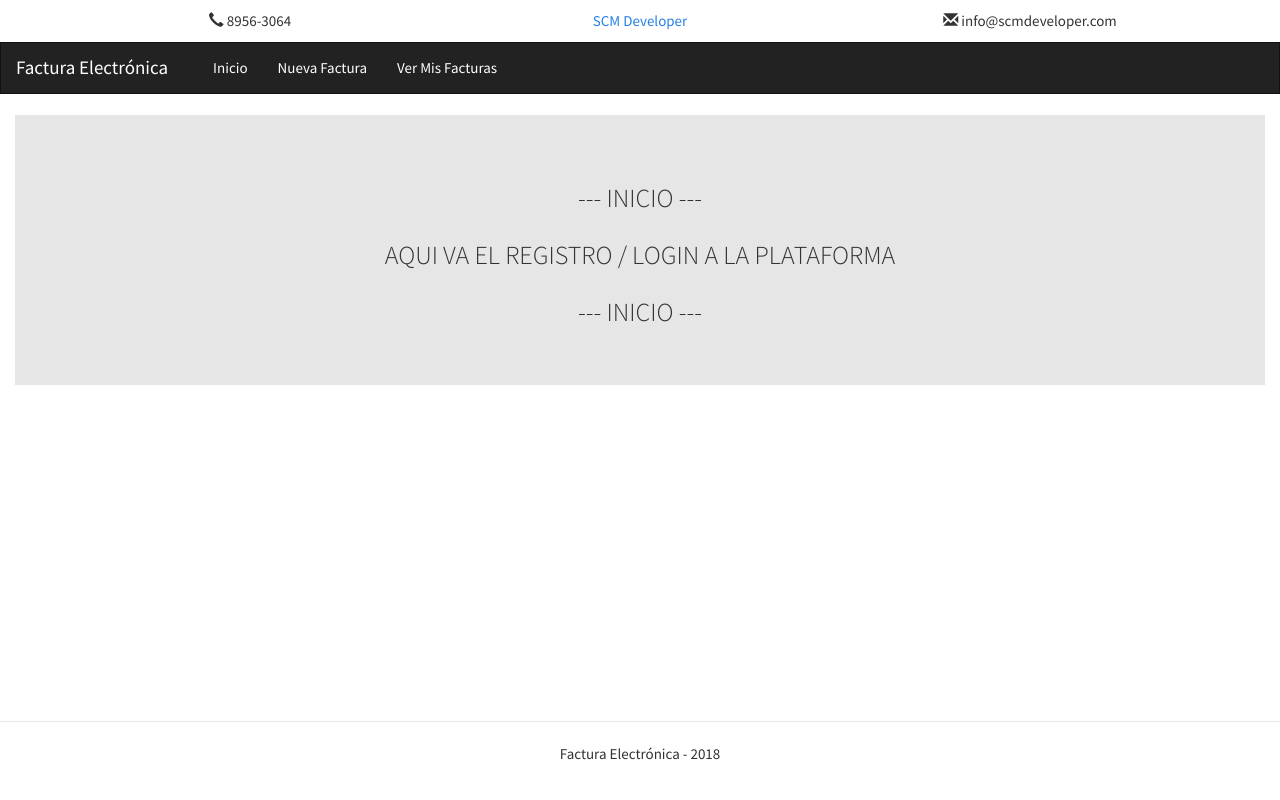
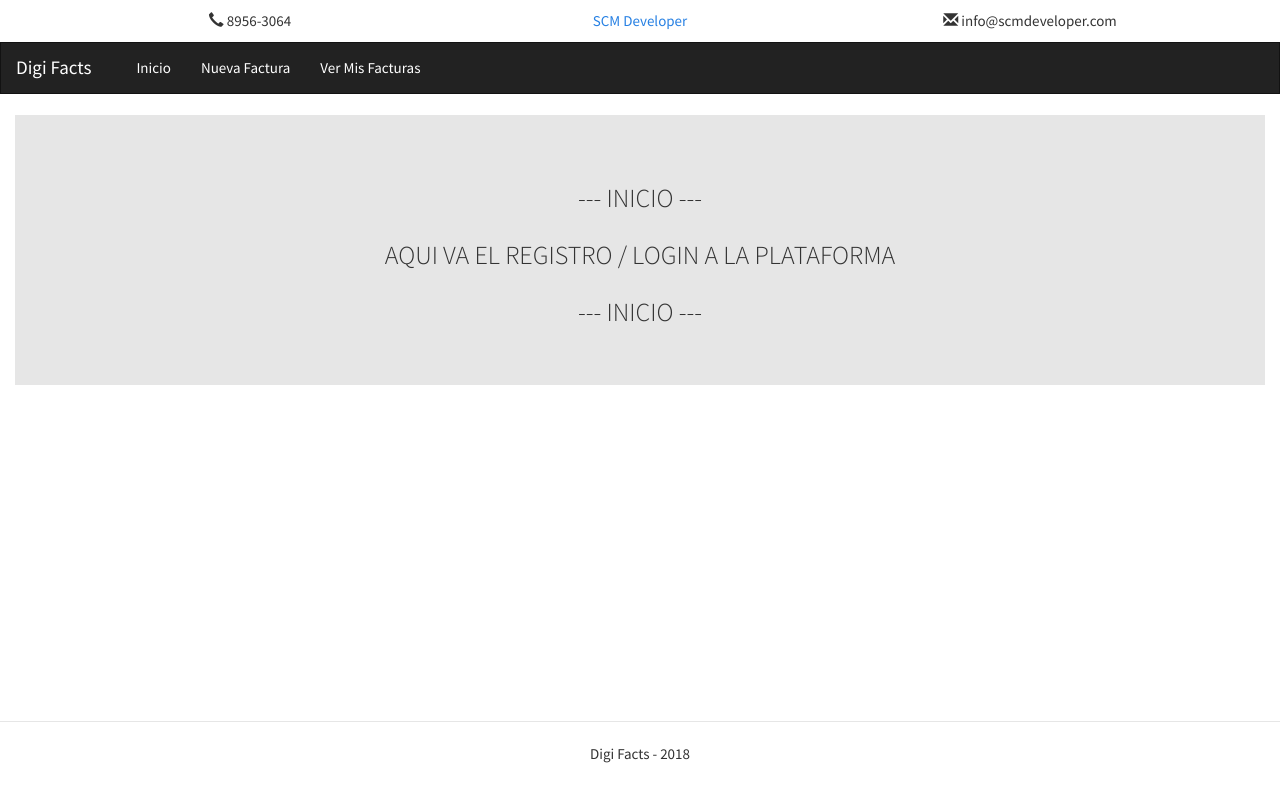
Before and after one commit to Sershock30/Digi-Facts, a PHP site: page / in a window 1280 px wide. Run offline with PHP 8.4, Linux system fonts and the light colour scheme; some libraries are stand-ins or nearby versions.

Commit message:
Update on FE

```diff
--- a/config_files/config.php
+++ b/config_files/config.php
@@ -25,8 +25,8 @@ $ext = ".php";
 //etc
 
 //Información del sitio (Titulo, nombre de compañia, lenguaje)
-$Page_Title = "Factura Electrónica";
-$Nombre_Compania= "Factura Electrónica";
+$Page_Title = "Digi Facts";
+$Nombre_Compania= "Digi Facts";
 $Lang = "es";
 $Charset="U T F-8";
 
--- a/view/nueva.php
+++ b/view/nueva.php
@@ -68,7 +68,6 @@
                                 <input type="number"
                                     onfocus="this.value = '';"
                                     onblur="if(this.value == ''){this.value = '1'}"
-                                    onkeypress="ActualizaPrecios();"
                                     class="form-control input-sm linea_cantidad"
                                     placeholder="Cantidad:"
                                     value="1">
@@ -142,6 +141,7 @@
                             <!-- Texto a la derecha y colspan para ajustar posición de la factura -->
     						<td colspan="3" class="text-right">
                                 <!-- Button group para acomodar ambos botones en linea sin necesidad de div o estilos extra -->
+                                <p class="text-danger">NOTA: Verificar los datos antes de clickear el botón de Finalizar Factura.</p>
     							<p class="btn-group">
                                     <!-- Boton para limpiar los datos -->
 								  	<div class="btn-group">
```
